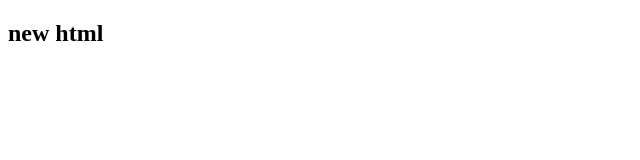
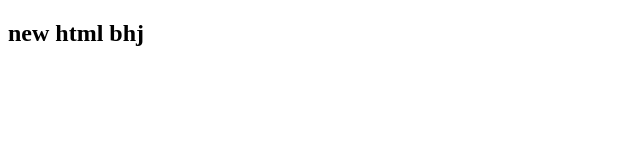
Before and after one commit to kanwal509/test, a plain HTML site: page new.html in a window 1280 px wide. Shown: the full height of the page, 0-640 px from the left. Drawn offline with Linux system fonts and the light colour scheme.

Commit message:
test merge rebase ne 4w98k

```diff
--- a/new.html
+++ b/new.html
@@ -6,6 +6,6 @@
     <title>Document</title>
 </head>
 <body>
-    <h2>new html</h2>
+    <h2>new html bhj</h2>
 </body>
 </html>
```
